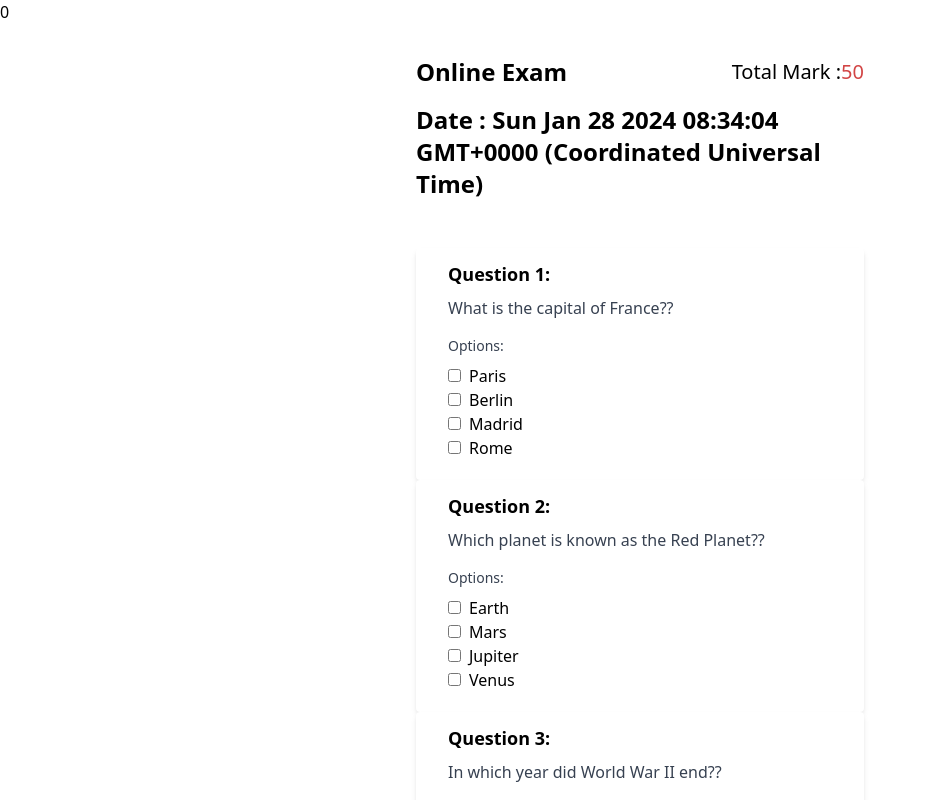
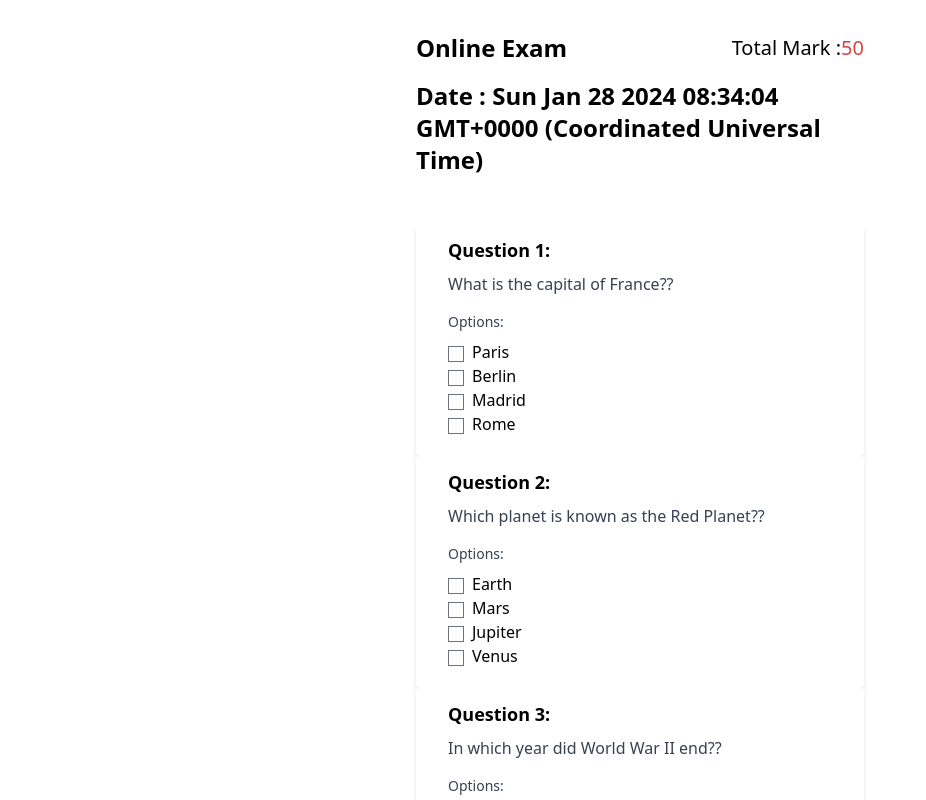
Before and after one commit to Fahim-Hossain-Munna/ExamTemplate, a Vue app: page / in a window 1280 px wide. Shown: the top 800 px of the page, without its empty margins (0-926 px from the left). Built offline with nearby package versions, Linux system fonts and the light colour scheme.

Commit message:
setup and install flowbite

```diff
--- a/package.json
+++ b/package.json
@@ -9,6 +9,7 @@
     "preview": "vite preview"
   },
   "dependencies": {
+    "flowbite": "^2.2.1",
     "vue": "^3.3.11"
   },
   "devDependencies": {
--- a/src/components/Question.vue
+++ b/src/components/Question.vue
@@ -136,7 +136,6 @@ const submitAns = ()=>{
 
 
 <template>
-{{ans}}
         <div class="max-w-md mx-auto py-8">
             <div class="flex justify-between items-center">
                 <h1 class="text-2xl font-bold mb-4">Online Exam</h1>
--- a/tailwind.config.js
+++ b/tailwind.config.js
@@ -3,9 +3,12 @@ export default {
   content: [
     "./index.html",
     "./src/**/*.{vue,js,ts,jsx,tsx}",
+    "./node_modules/flowbite/**/*.js",
   ],
   theme: {
     extend: {},
   },
-  plugins: [],
+  plugins: [
+    require('flowbite/plugin')
+  ],
 }
```
Also changed, not shown: 1 other file (tests, documents, lock files or other folders).
